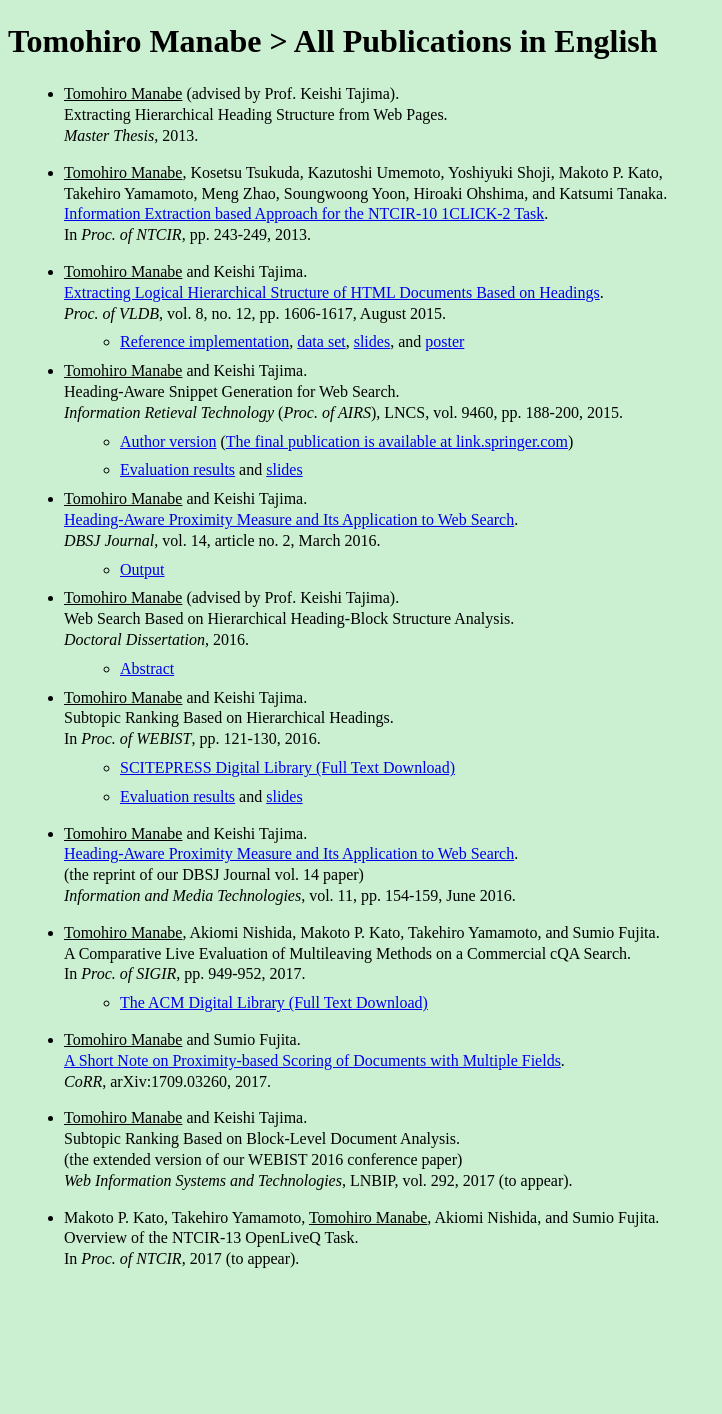
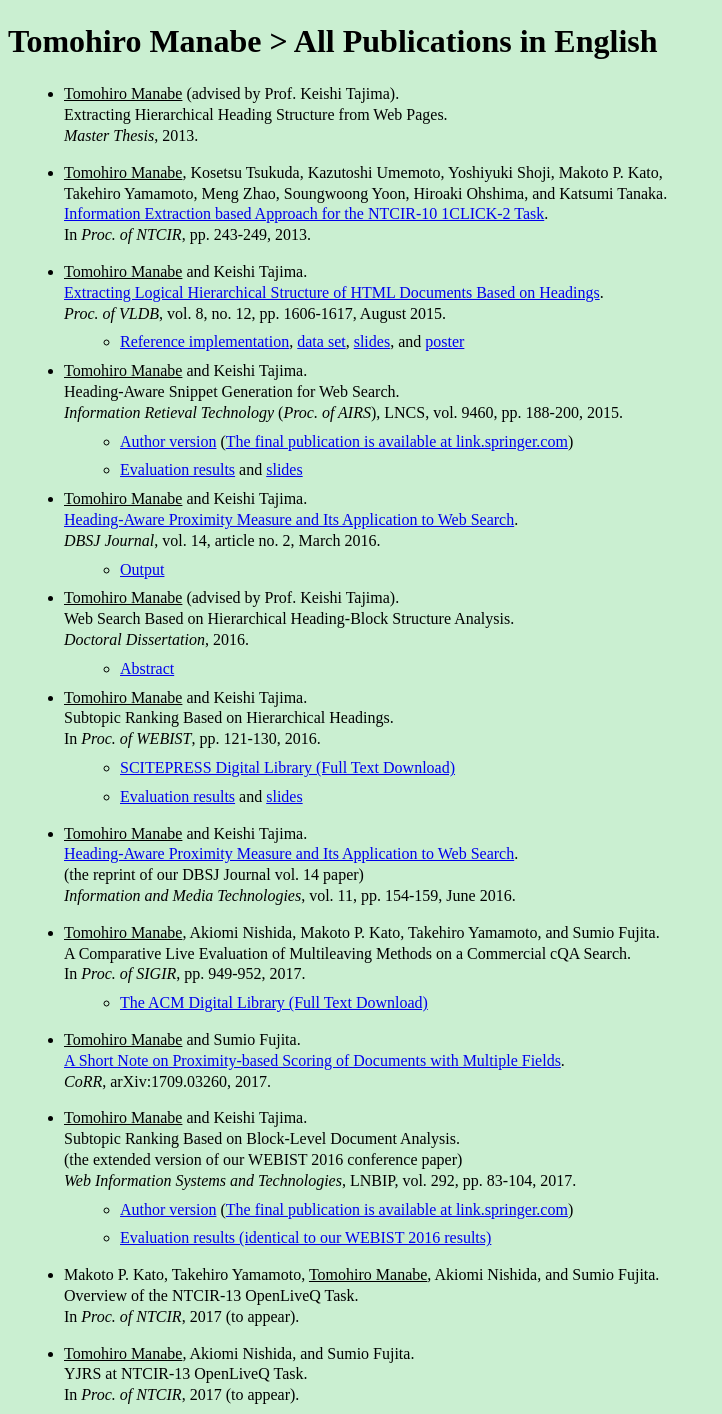
Before and after one commit to tmanabe/tmanabe.github.io, a Jekyll site: the page built from papers.md, in a window 1280 px wide. Shown: the whole page, without its empty margins (0-722 px from the left). Built offline with Jekyll 4.4.1, drawn with Linux system fonts in a browser that asks for light colours; before the commit the page ends 1278 px from its top, so only the background shows below that.

Commit message:
13th commit

```diff
--- a/_data/papers.yml
+++ b/_data/papers.yml
@@ -43,9 +43,14 @@
     <u>Tomohiro Manabe</u> and Keishi Tajima.<br />
     Subtopic Ranking Based on Block-Level Document Analysis.<br />
     (the extended version of our WEBIST 2016 conference paper)<br />
-    _Web Information Systems and Technologies_, LNBIP, vol. 292, 2017 (to appear).
-          <!--- *   [Author version](./papers/lnbip16.pdf) ([The final publication is available at link.springer.com](http://dx.doi.org/[insert DOI])) --->
-ntcir17: >
+    _Web Information Systems and Technologies_, LNBIP, vol. 292, pp. 83-104, 2017.
+          *   [Author version](./papers/lnbip16.pdf) ([The final publication is available at link.springer.com](https://doi.org/10.1007/978-3-319-66468-2_5))
+          *   [Evaluation results (identical to our WEBIST 2016 results)](https://github.com/tmanabe/WEBIST16-results)
+ntcir170: >
     Makoto P. Kato, Takehiro Yamamoto, <u>Tomohiro Manabe</u>, Akiomi Nishida, and Sumio Fujita.<br />
     Overview of the NTCIR-13 OpenLiveQ Task.<br />
     In _Proc. of NTCIR_, 2017 (to appear).
+ntcir171: >
+    <u>Tomohiro Manabe</u>, Akiomi Nishida, and Sumio Fujita.<br />
+    YJRS at NTCIR-13 OpenLiveQ Task.<br />
+    In _Proc. of NTCIR_, 2017 (to appear).
--- a/papers.md
+++ b/papers.md
@@ -16,4 +16,5 @@
 *    {{ site.data.papers.sigir17 }}
 *    {{ site.data.papers.arxiv17 }}
 *    {{ site.data.papers.lnbip17 }}
-*    {{ site.data.papers.ntcir17 }}
+*    {{ site.data.papers.ntcir170 }}
+*    {{ site.data.papers.ntcir171 }}
```
Also changed, not shown: index-jp.md (+1 -1 lines), index.md (+1 -1 lines), papers-jp.md (+2 -1 lines), 1 other file.
